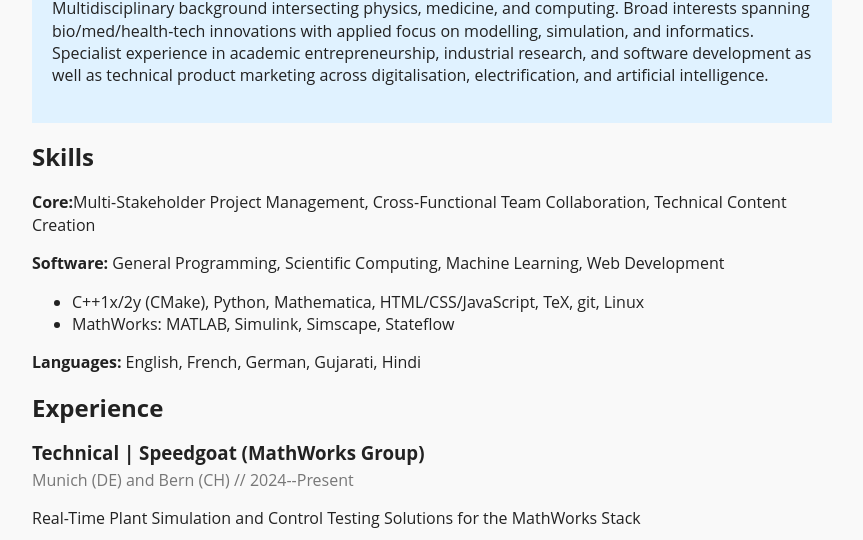
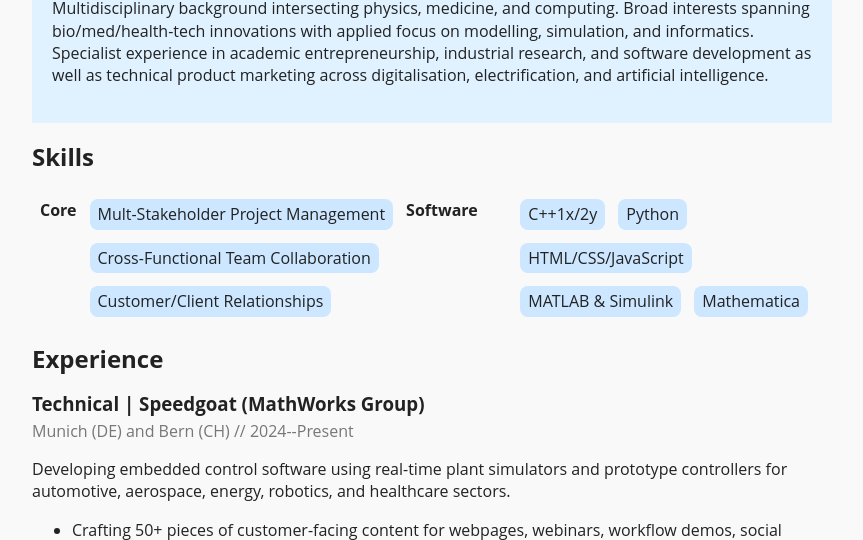
Before and after one commit to iviitesh/vita.iviitesh.com, a plain HTML site: page index.html in a window 1280 px wide. Shown: the part 288-828 px from the top of the page, without its empty margins (208-1071 px from the left). Drawn offline with Linux system fonts and the light colour scheme.

Commit message:
Update index.html

```diff
--- a/index.html
+++ b/index.html
@@ -69,6 +69,37 @@
         }
 
 
+        .skills-grid {
+            display: grid;
+            grid-template-columns: 1fr 3fr;
+            gap: 8px 13px;
+            padding: 8px;
+        }
+
+        .skills-row {
+            display: grid;
+            grid-template-columns: 1fr 3fr;
+            align-items: start;
+            gap: 13px;
+        }
+
+        .skills-row ul {
+            display: flex;
+            flex-wrap: wrap;
+            list-style: none;
+            margin: 0;
+            padding: 0;
+            gap: 13px;
+        }
+
+        .skills-row ul li {
+            background-color: #cce7ff;
+            padding: 4px 8px;
+            border-radius: 8px;
+            white-space: nowrap;
+        }
+
+
     </style>
 </head>
 
@@ -86,14 +117,32 @@
 
         <section>
             <h2>Skills</h2>
-            <p><strong>Core:</strong>Multi-Stakeholder Project Management, Cross-Functional Team Collaboration, Technical Content Creation</p>
-            <p><strong>Software:</strong> General Programming, Scientific Computing, Machine Learning, Web Development
-                <ul>
-                    <li>C++1x/2y (CMake), Python, Mathematica, HTML/CSS/JavaScript, TeX, git, Linux</li>
-                    <li>MathWorks: MATLAB, Simulink, Simscape, Stateflow</li>
-                </ul>
-            <p><strong>Languages:</strong> English, French, German, Gujarati, Hindi</p>
+            <section class="skills-grid">
+
+                <section class="skills-row">
+                    <strong>Core</strong>
+                    <ul>
+                        <li>Mult-Stakeholder Project Management</li>
+                        <li>Cross-Functional Team Collaboration</li>
+                        <li>Customer/Client Relationships</li>
+                    </ul>
+                </section>
+
+                <section class="skills-row">
+                    <strong>Software</strong>
+                    <ul>
+                        <li>C++1x/2y</li>
+                        <li>Python</li>
+                        <li>HTML/CSS/JavaScript</li>
+                        <li>MATLAB & Simulink</li>
+                        <li>Mathematica</li>
+                    </ul>
+                </section>
+            </section>
+
         </section>
+
+
 
         <section>
             <h2>Experience</h2>
@@ -101,14 +150,16 @@
             <section class="block">
             <h3 class="block-title">Technical | Speedgoat (MathWorks Group)</h3>
             <p class="block-subtitle">Munich (DE) and Bern (CH) // 2024--Present</p>
-            <p class="block-introduction">Real-Time Plant Simulation and Control Testing Solutions for the MathWorks Stack</p>
+            <p class="block-introduction">Developing embedded control software using real-time plant simulators and prototype controllers for automotive, aerospace, energy, robotics, and healthcare sectors.</p>
             <ul class="block-list">
-
                 <li>Crafting 50+ pieces of customer-facing content for webpages, webinars, workflow demos, social media, newsletters, articles, and e-commerce ad copy</li>
                 <li>Boosting brand awareness with ~25% organic growth in followers under 6 months with an automated post scheduling plan that synchronises global events, releases, and influencers</li>
                 <li>Generating 250+ qualified leads to meet KPI targets as booth staff alongside Technical Sales and Application Engineering colleagues at a major trade show</li>
                 <li>Fostering communication between customers, third-party connections, and C-suite executives in authoring key marketing collaterals such as joint media releases and success stories</li>
                 <li>Managing 4 multi-channel campaigns to launch next-generation products with countdowns, teasers, and announcements on different platforms</li>
+                <li>Web Development</li>
+                <li>Webinar</li>
+                <li>Databases</li>
                 <li>Redefining processes with metrics informed-messaging, customer-centric storytelling, and use case empathy to enhance engagement, conversion, and adoption at various touch points</li>
             </ul>
             </section>
```
